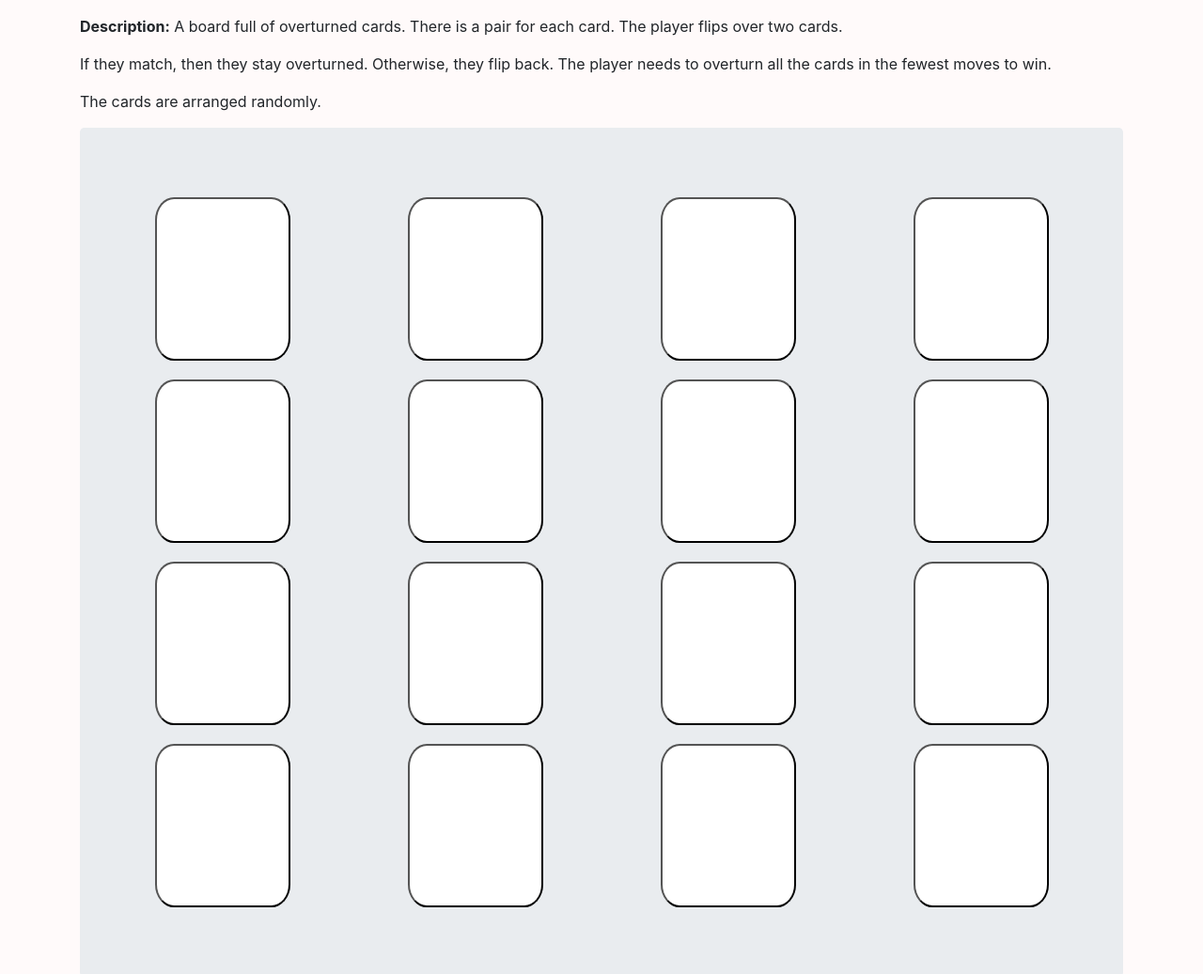
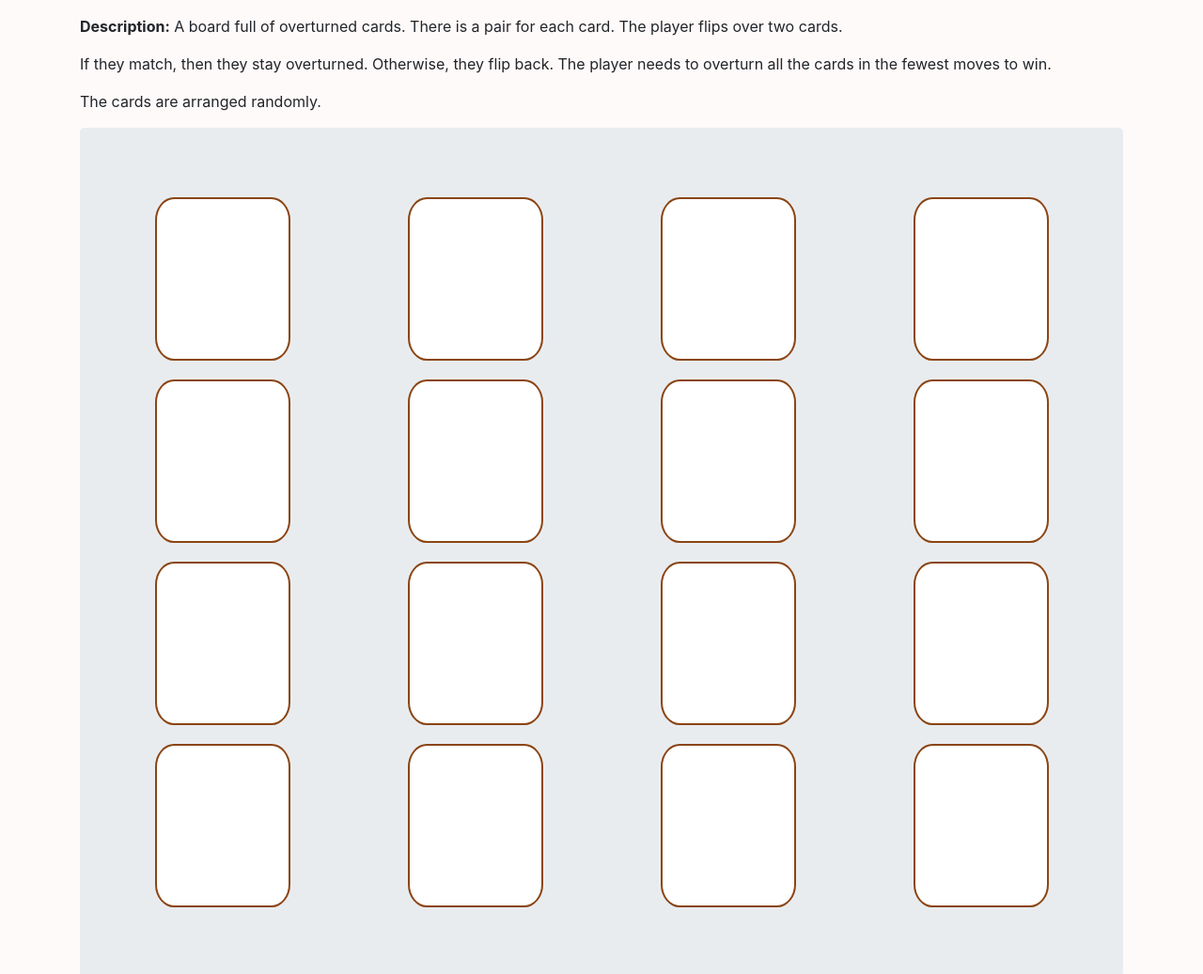
Before and after one commit to wwiktorass1/Memory-Puzzle, a plain HTML site: page index.html in a window 1280 px wide. Shown: the top 1037 px of the page at 94% size. Drawn offline with nearby package versions, Linux system fonts and the light colour scheme; files that its build step writes are made by us from their sources; a script that the page names is missing.

Commit message:
Update stype.css

```diff
--- a/style.css
+++ b/style.css
@@ -1,13 +1,13 @@
-body{
-       background-color: snow;
+body {
+    background-color: snow;
 }
 
-.cards
-{
+.cards {
     width: 100%;
     text-align: center;
 }
-#result{
+
+#result {
     color: red;
 }
 
@@ -17,7 +17,7 @@ body{
     padding: 85px 70px 85px 70px;
 
     cursor: default;
-    border: blue solid blue;
+    border: 2px solid rgb(139,69,19);
     background-color: white;
     border-radius: 14%;
 }
```
